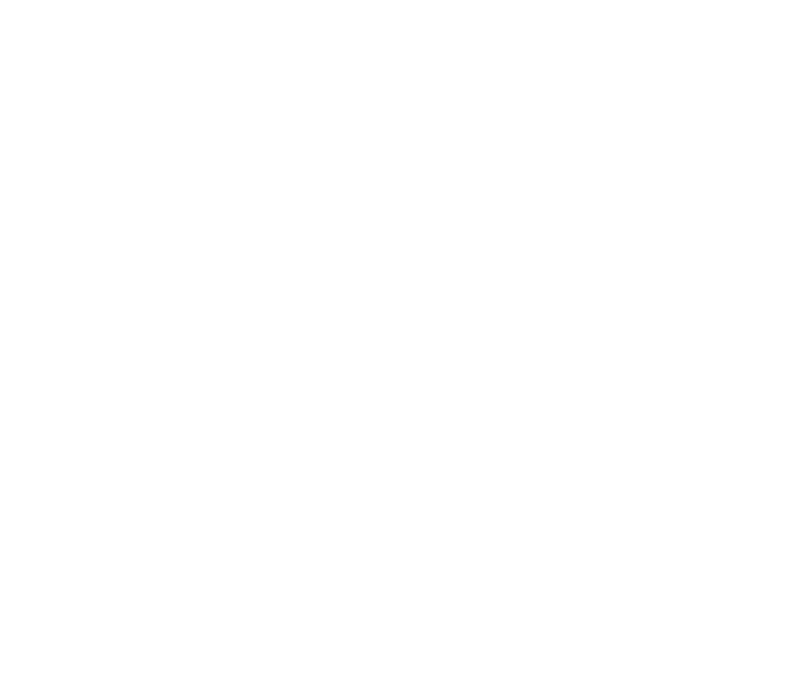
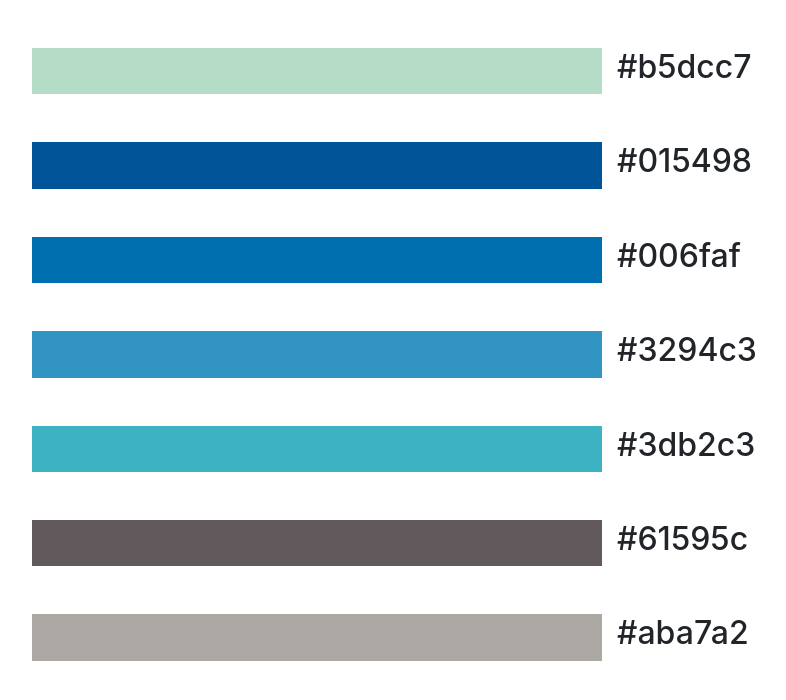
Before and after one commit to eddmorales/ProyectoWeb1, a plain HTML site: page colores.html in a window 1280 px wide. Shown: the whole page, without its empty margins (228-1014 px from the left). Drawn offline with nearby package versions, Linux system fonts and the light colour scheme.

Commit message:
Agregando colores
Colocando los colores con los que se contarán para la elaboración del sitio web

```diff
--- a/colores.html
+++ b/colores.html
@@ -7,7 +7,51 @@
 		<link rel="stylesheet" href="https://stackpath.bootstrapcdn.com/bootstrap/4.1.0/css/bootstrap.min.css" integrity="sha384-9gVQ4dYFwwWSjIDZnLEWnxCjeSWFphJiwGPXr1jddIhOegiu1FwO5qRGvFXOdJZ4" crossorigin="anonymous">
 	</head>
 	<body>
+		<br>
+		<br>
 
+		<div class="container">
+			<div class="row justify-content-end">
+				<div class="col-6" style="background-color: #b5dcc7"></div>
+				<div class="col-4"><h2>#b5dcc7</h2></div>
+			</div>
+			<br>
+			<br>
+			<div class="row justify-content-end">
+				<div class="col-6" style="background-color: #015498"></div>
+				<div class="col-4"><h2>#015498</h2></div>
+			</div>
+			<br>
+			<br>
+			<div class="row justify-content-end">
+				<div class="col-6" style="background-color: #006faf"></div>
+				<div class="col-4"><h2>#006faf</h2></div>
+			</div>
+			<br>
+			<br>
+			<div class="row justify-content-end">
+				<div class="col-6" style="background-color: #3294c3"></div>
+				<div class="col-4"><h2>#3294c3</h2></div>
+			</div>
+			<br>
+			<br>
+			<div class="row justify-content-end">
+				<div class="col-6" style="background-color: #3db2c3"></div>
+				<div class="col-4"><h2>#3db2c3</h2></div>
+			</div>
+			<br>
+			<br>
+			<div class="row justify-content-end">
+				<div class="col-6" style="background-color: #61595c"></div>
+				<div class="col-4"><h2>#61595c</h2></div>
+			</div>
+			<br>
+			<br>
+			<div class="row justify-content-end">
+				<div class="col-6" style="background-color: #aba7a2"></div>
+				<div class="col-4"><h2>#aba7a2</h2></div>
+			</div>
+		</div>
 
 
 		<script src="https://code.jquery.com/jquery-3.3.1.slim.min.js" integrity="sha384-q8i/X+965DzO0rT7abK41JStQIAqVgRVzpbzo5smXKp4YfRvH+8abtTE1Pi6jizo" crossorigin="anonymous"></script>
```
